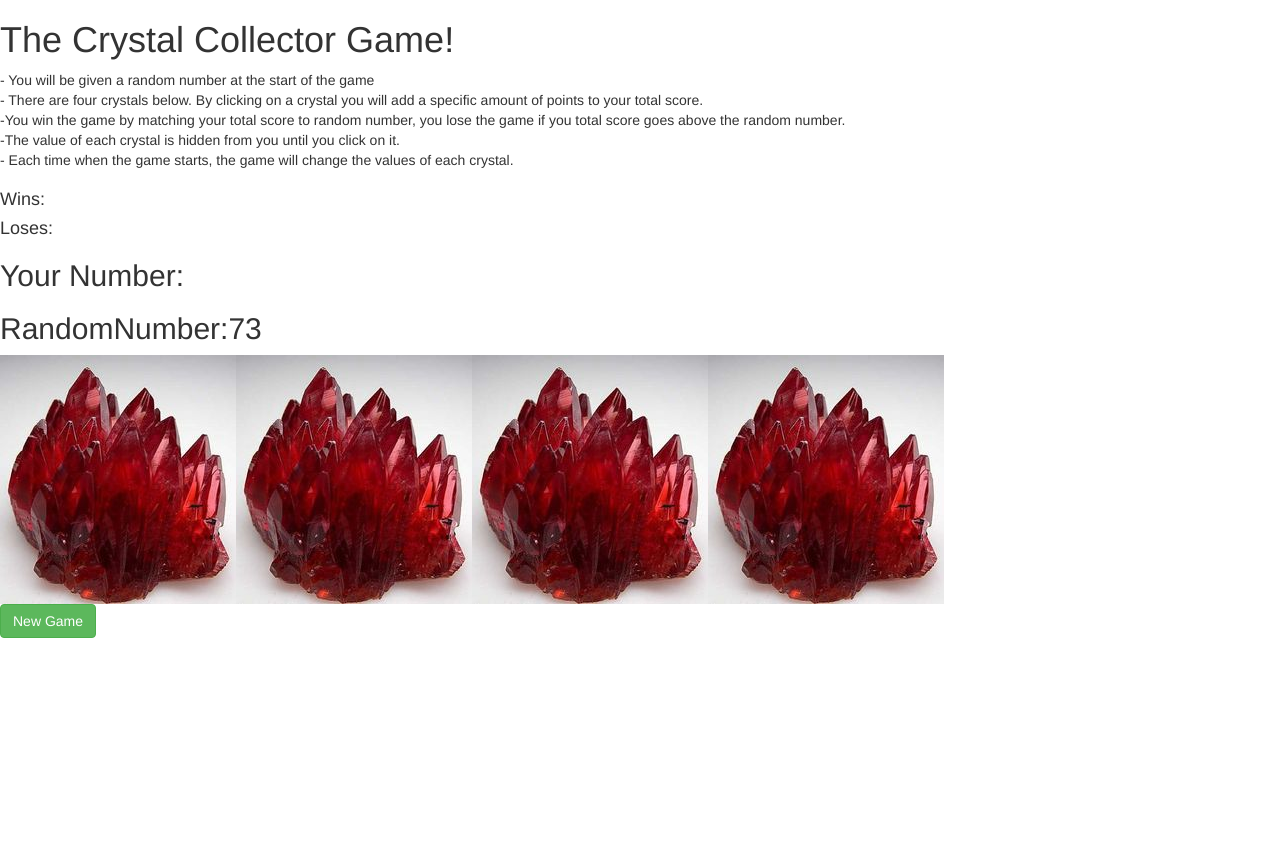
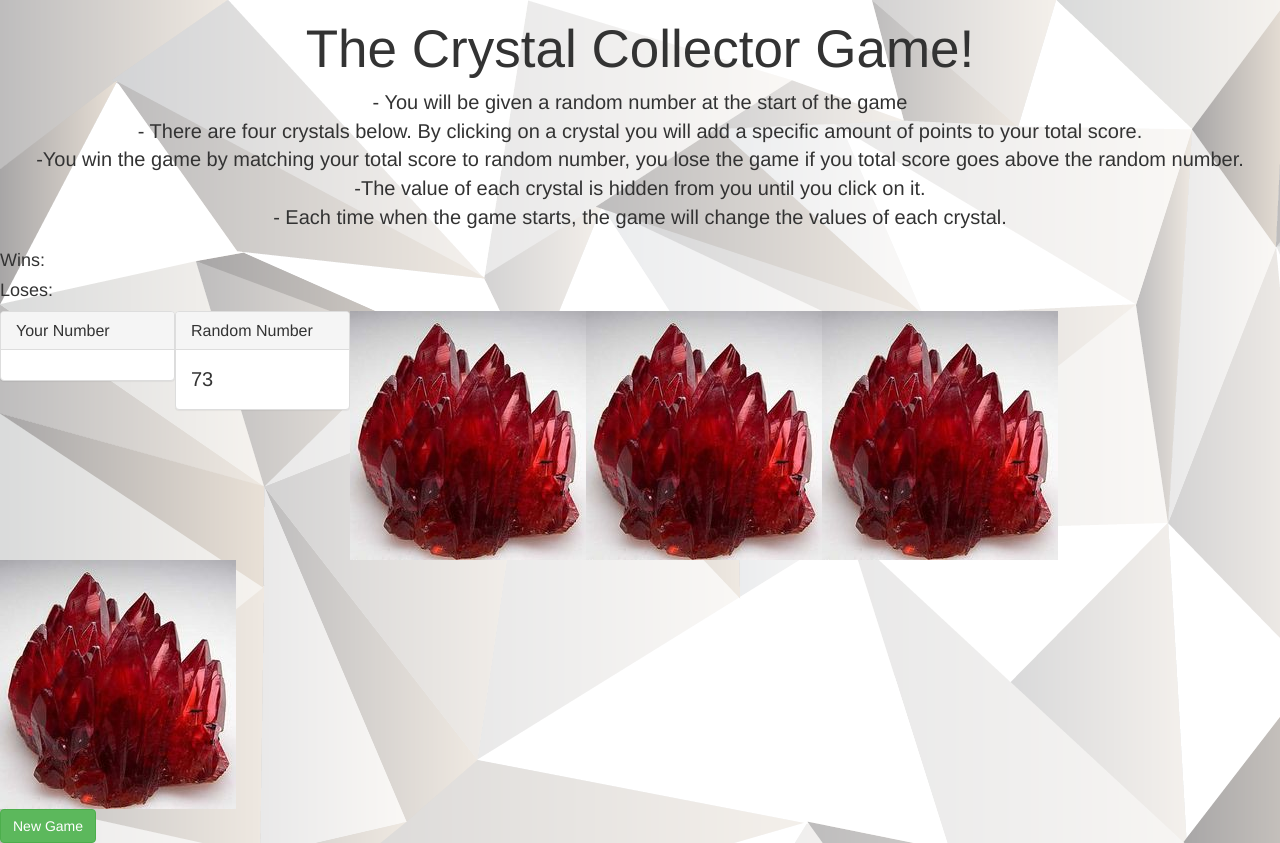
Before and after one commit to beechbro11/Crystal-Collector-Game, a PHP site: page /game.html in a window 1280 px wide. Before the commit the page ends 638 px from the top, so only its background shows below. Run offline with PHP 8.4, Linux system fonts and the light colour scheme.

Commit message:
updated css and html

```diff
--- a/game.html
+++ b/game.html
@@ -3,7 +3,7 @@
 <head>
 	<title>Crystal Collector</title>
 	<link rel="stylesheet" href="https://maxcdn.bootstrapcdn.com/bootstrap/3.3.7/css/bootstrap.min.css">
-	<link rel="stylesheet" type="text/css" href="assets/style.css">
+	<link rel="stylesheet" type="text/css" href="style.css">
 
 </head>
 <body>
@@ -32,7 +32,7 @@
 	</div>
 
 
-	<div id= "row">
+	<div classs= "row">
 		<div id= "col-md-12">
 			<h4 id= "wins" >Wins:</h4>
     		<h4 id ="loses">Loses: </h4>
@@ -41,11 +41,24 @@
 
 	<div id="row">
 		<div id="col-md-6">
-			<h2 id= yourNumber>Your Number: </h2>
+			<div class="panel panel-default">
+  				<div class="panel-heading">
+    				<h3 class="panel-title">Your Number</h3>
+  				</div>
+  				<div class="panel-body" id='number'>
+
+  				</div>
+			</div>
 		</div>
+
 		<div id= "col-md-6">
-			<h2 id = rand> RandomNumber:</h2>
-			<a href="BlueCry.jpg"></a>
+			<div class="panel panel-default">
+  				<div class="panel-heading">
+    				<h3 class="panel-title">Random Number</h3>
+  				</div>
+  				<div class="panel-body" id="rand">
+  				</div>
+			</div>
 		</div>
 	</div>
 
@@ -66,8 +79,13 @@
     		var wins =0;
     		var Loses = 0;
     		var counter = 0;
-    		var numbers = [10, 5, 3, 7];
-    		$('#rand').append(numberToGuess);
+    		var numbers = [];
+    		var lock = 0;
+    		for (var i=0, t=4; i<t; i++) {
+    			numbers.push(Math.round(Math.random() * 20))
+    		}
+    		console.log(numbers);
+    		$('#rand').html(numberToGuess);
     		for (var i=0; i< numbers.length; i++){
       			var imageCrystal = $('<img>');
 				imageCrystal.attr('data-num', numbers[i]);
@@ -80,14 +98,25 @@
       		$('.crystalImage').on('click', function(){
       			counter = counter + parseInt($(this).data('num'));
 
-      			$('#yourNumber').text(counter);
+      			$('#number').text(counter);
       			if (counter == numberToGuess){
         			alert('You won!!!!');
         			wins++
-        			$('wins').html(wins);
+        			lock = 1;
+        			$('#wins').html(wins);
+
 
       			}else if( counter > numberToGuess){
         			alert('You lost!');
+        			Loses++;
+        			lock = 1;
+        			$('#loses').append(Loses);
+      			}
+      			console.log(lock);
+      			if( lock ==1){
+    				$(this).unbind('click').attr('disabled', 'disabled');
+
+					console.log(lock);
       			}
     		});
       		$('.btn').on('click', function(event) {
--- /dev/null
+++ b/style.css
@@ -0,0 +1,23 @@
+
+
+body {
+  background-image: url('background.png');
+  font-size: 20px;
+}
+
+.panel-default {
+    border-color: #ddd;
+    width: 175px;
+    float: left;
+
+ }
+
+.h1, h1 {
+    font-size: 53px;
+    text-align: center;
+}
+
+p {
+    margin: 0 0 10px;
+    text-align: center;
+}
```
Also changed, not shown: assets/css/style.css (+9 -0 lines), assets/css/reset.css (deleted), reset.css (added).
